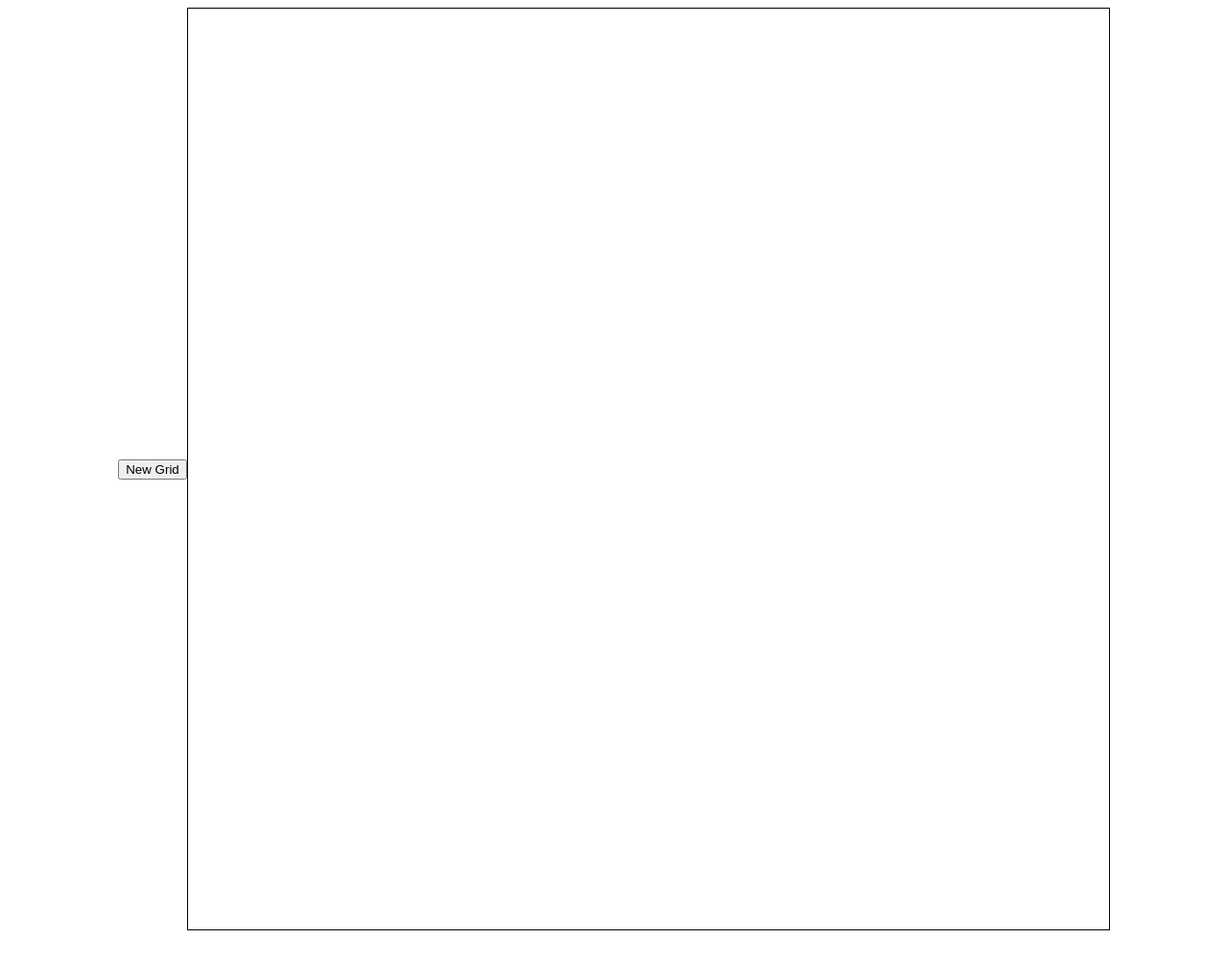
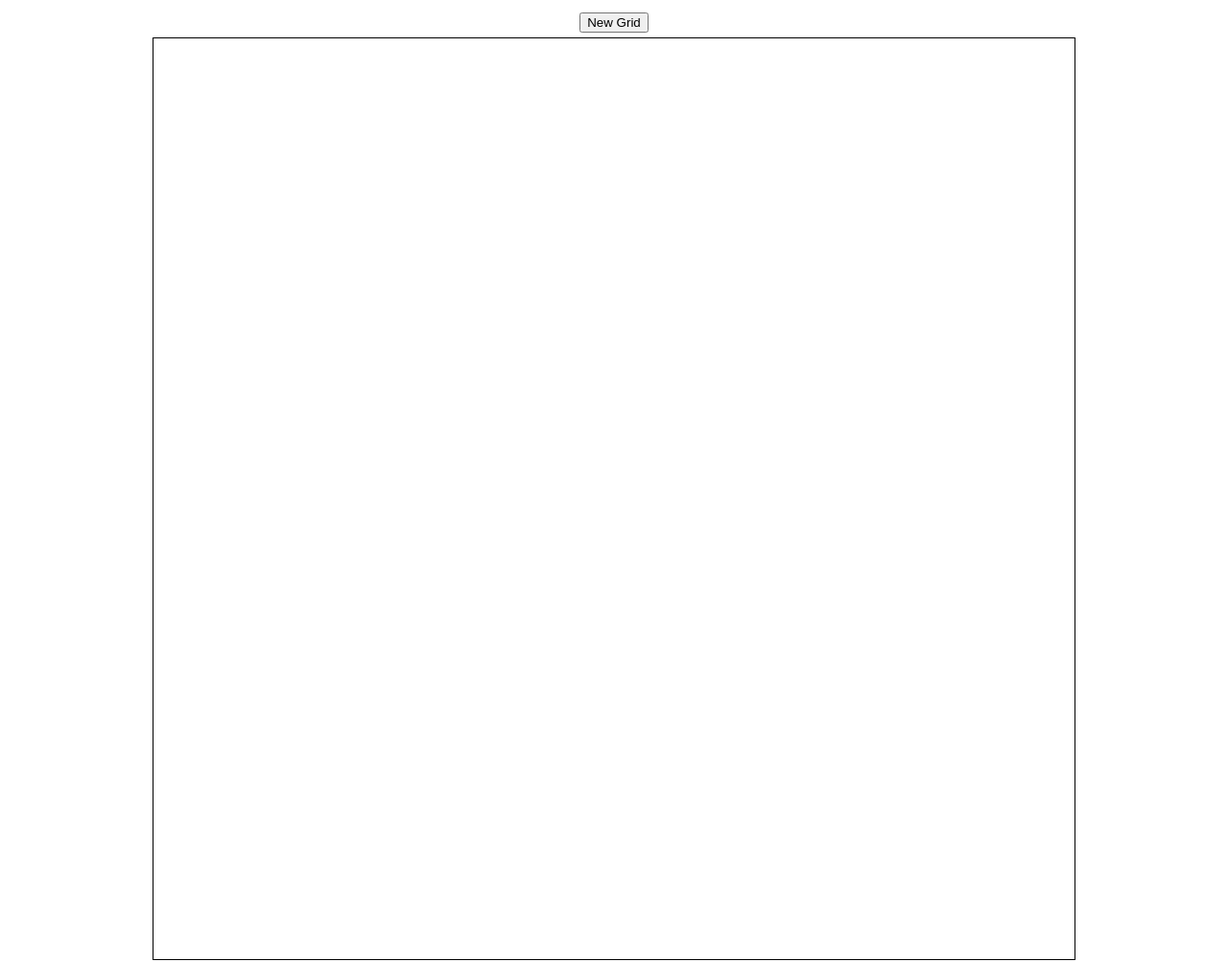
Before and after one commit to NduNdu21/etch-a-sketch, a plain HTML site: page index.html in a window 1280 px wide. Shown: the whole page at 96% size. Before the commit the page ends 978 px from the top, so only its background shows below. Drawn offline with Linux system fonts and the light colour scheme.

Commit message:
Changed flex direction and margin for button

```diff
--- a/style.css
+++ b/style.css
@@ -3,6 +3,12 @@ body {
 
     align-items: center;
     justify-content: center;
+
+    flex-direction: column;
+}
+
+button {
+    margin: 5px;
 }
 
 .container {
```
